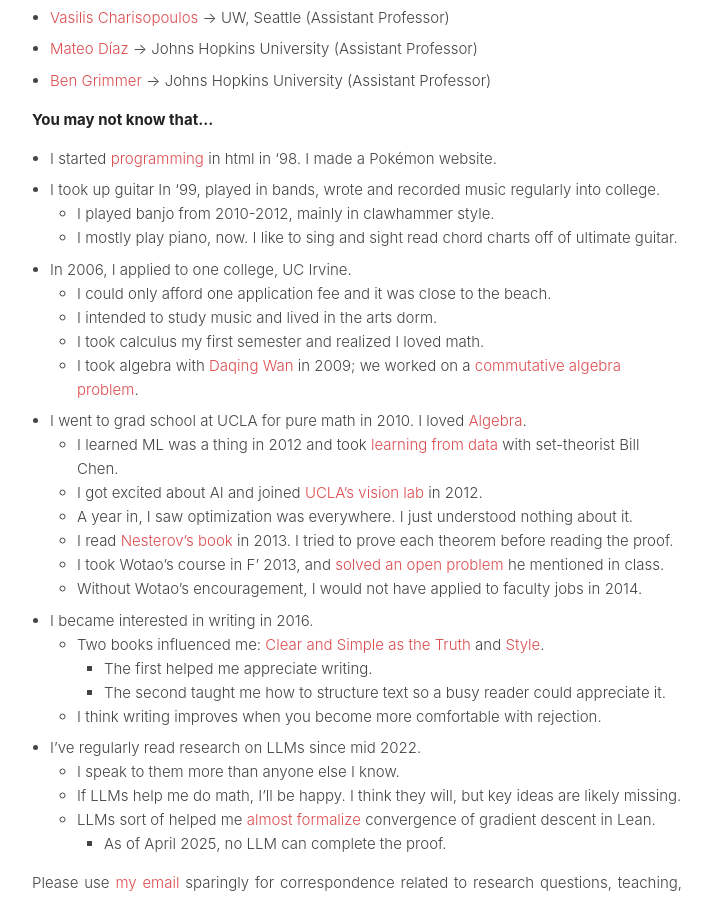
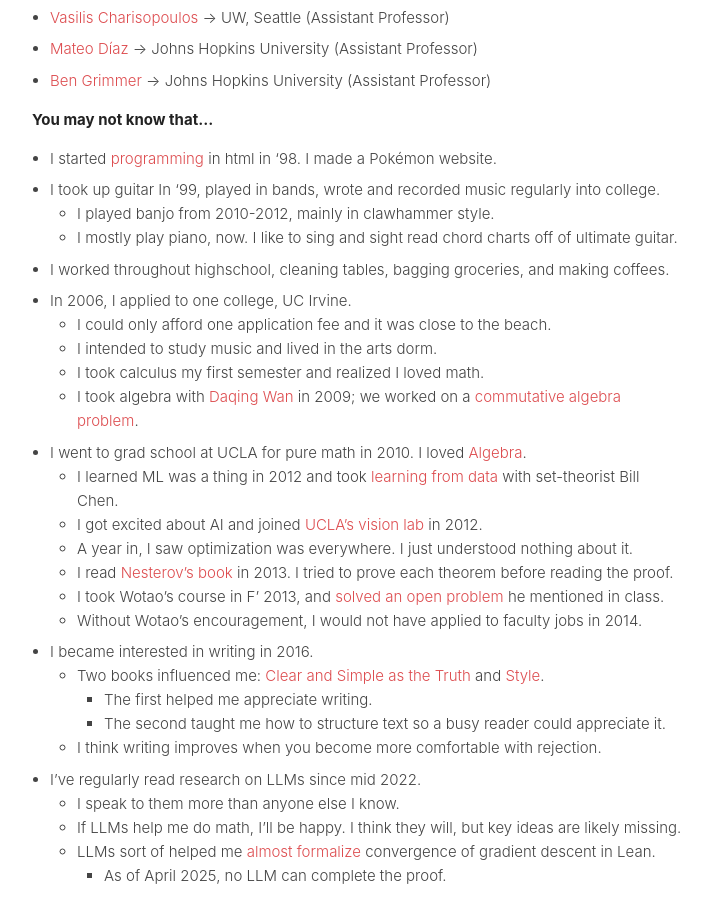
Before and after one commit to damek/damek.github.io, a Jekyll site: the page built from index.md, in a window 1280 px wide and 900 px high, scrolled down 945 px. Shown: the whole window, without its empty margins (283-995 px from the left). Built offline with Jekyll 4.4.1, drawn with Linux system fonts in a browser that asks for light colours.

Commit message:
Update index.md to add details about work experience during high school

```diff
--- a/index.md
+++ b/index.md
@@ -36,13 +36,12 @@ I'm an Associate Professor in Wharton's Department of Statistics and Data Scienc
 - [Ben Grimmer](https://www.ams.jhu.edu/~grimmer/) → Johns Hopkins University (Assistant Professor)
 
 
-
-
 **You may not know that...**
 - I started [programming](https://x.com/damekdavis/status/1627803139830317056) in html in '98. I made a Pokémon website.
 - I took up guitar In '99, played in bands, wrote and recorded music regularly into college.
     - I played banjo from 2010-2012, mainly in clawhammer style.
     - I mostly play piano, now. I like to sing and sight read chord charts off of ultimate guitar.
+- I worked throughout highschool, cleaning tables, bagging groceries, and making coffees.
 - In 2006, I applied to one college, UC Irvine.
     - I could only afford one application fee and it was close to the beach.
     - I intended to study music and lived in the arts dorm.
```
